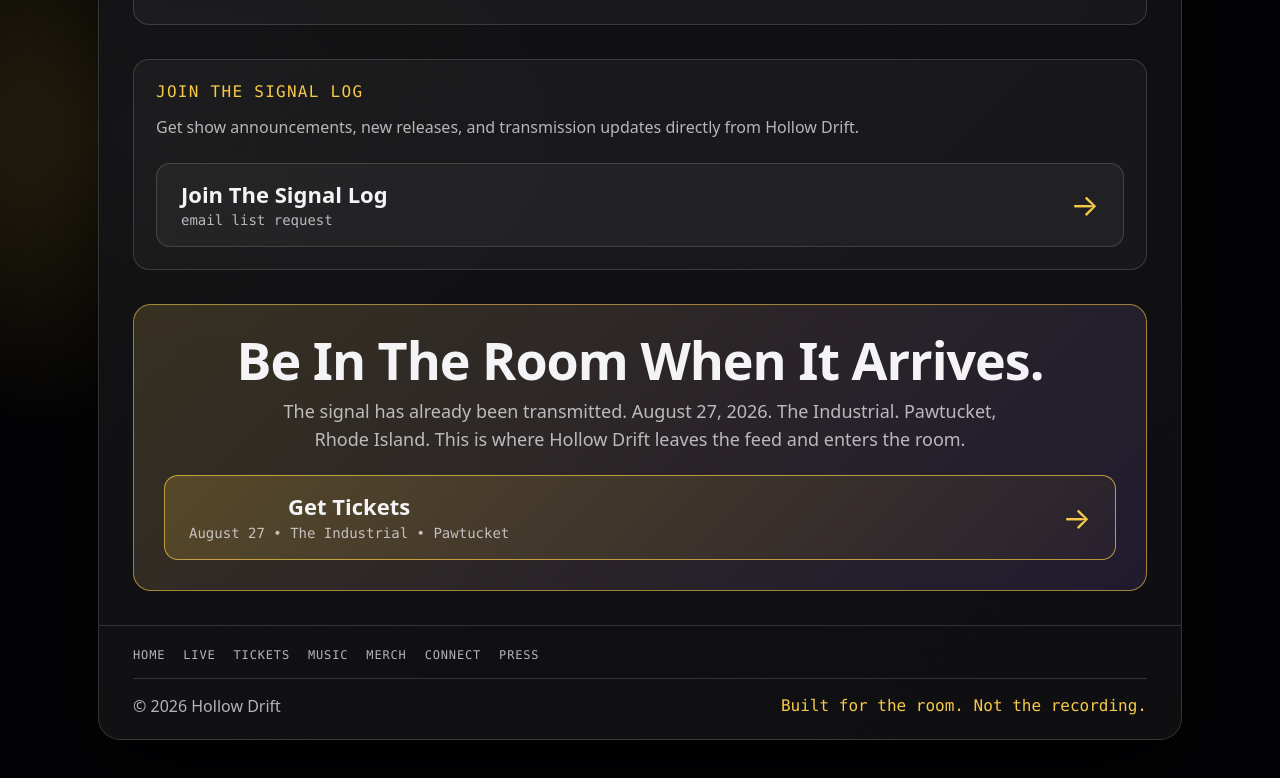
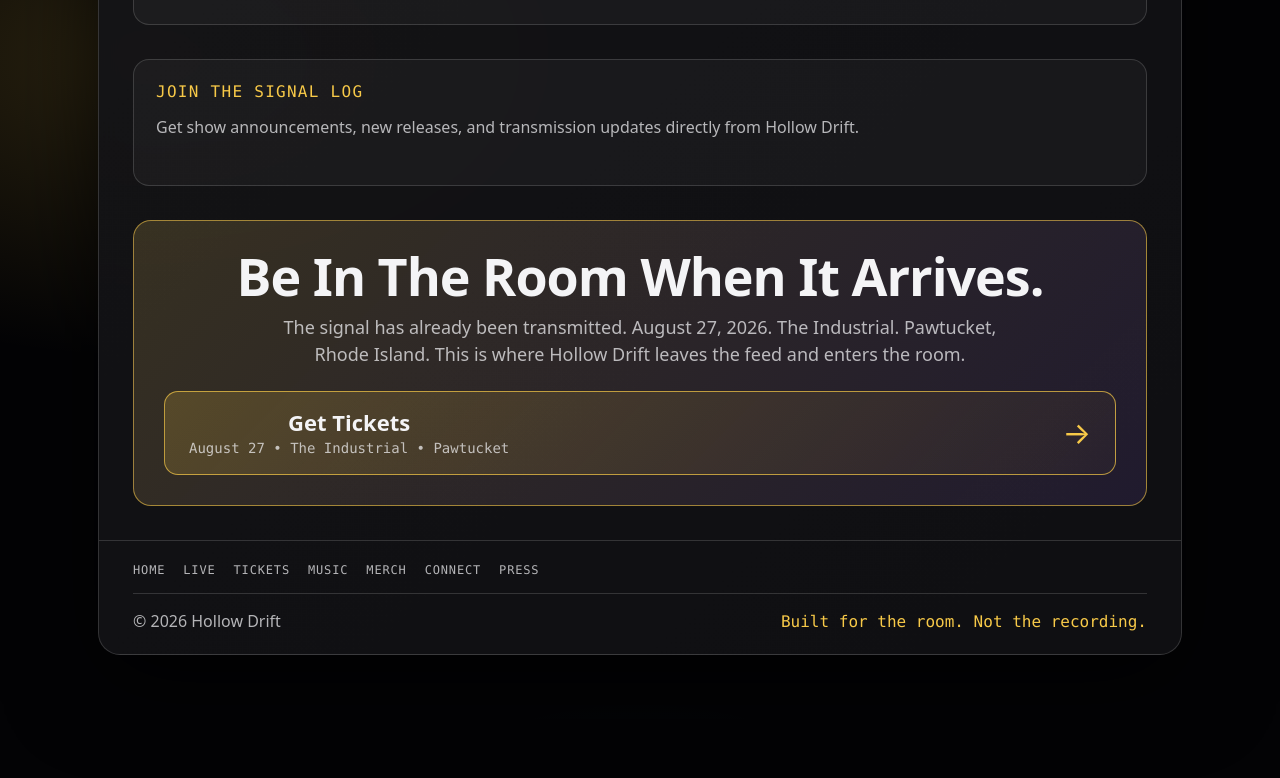
Before and after one commit to mantis-gdn/hollowdrift, a website: page index.html in a window 1280 px wide. Shown: the part 4796-5574 px from the top of the page. After the commit the page ends 5515 px from the top, so only its background shows below. Drawn offline with Linux system fonts and the light colour scheme.

Commit message:
Replace email link with script for Signal Log integration

```diff
--- a/index.html
+++ b/index.html
@@ -990,17 +990,11 @@
 
         <br>
 
-        <a
-          class="btn"
-          href="mailto:hollowdriftmusic@gmail.com?subject=Join%20The%20Signal%20Log&body=I%20want%20to%20join%20the%20Hollow%20Drift%20Signal%20Log."
-        >
-          <div>
-            <strong>Join The Signal Log</strong>
-            <span>email list request</span>
-          </div>
-
-          <div class="arrow">→</div>
-        </a>
+        <script
+          async
+          data-uid="081ff829b7"
+          src="https://hollowdrift.kit.com/081ff829b7/index.js"
+        ></script>
 
       </section>
 
```
